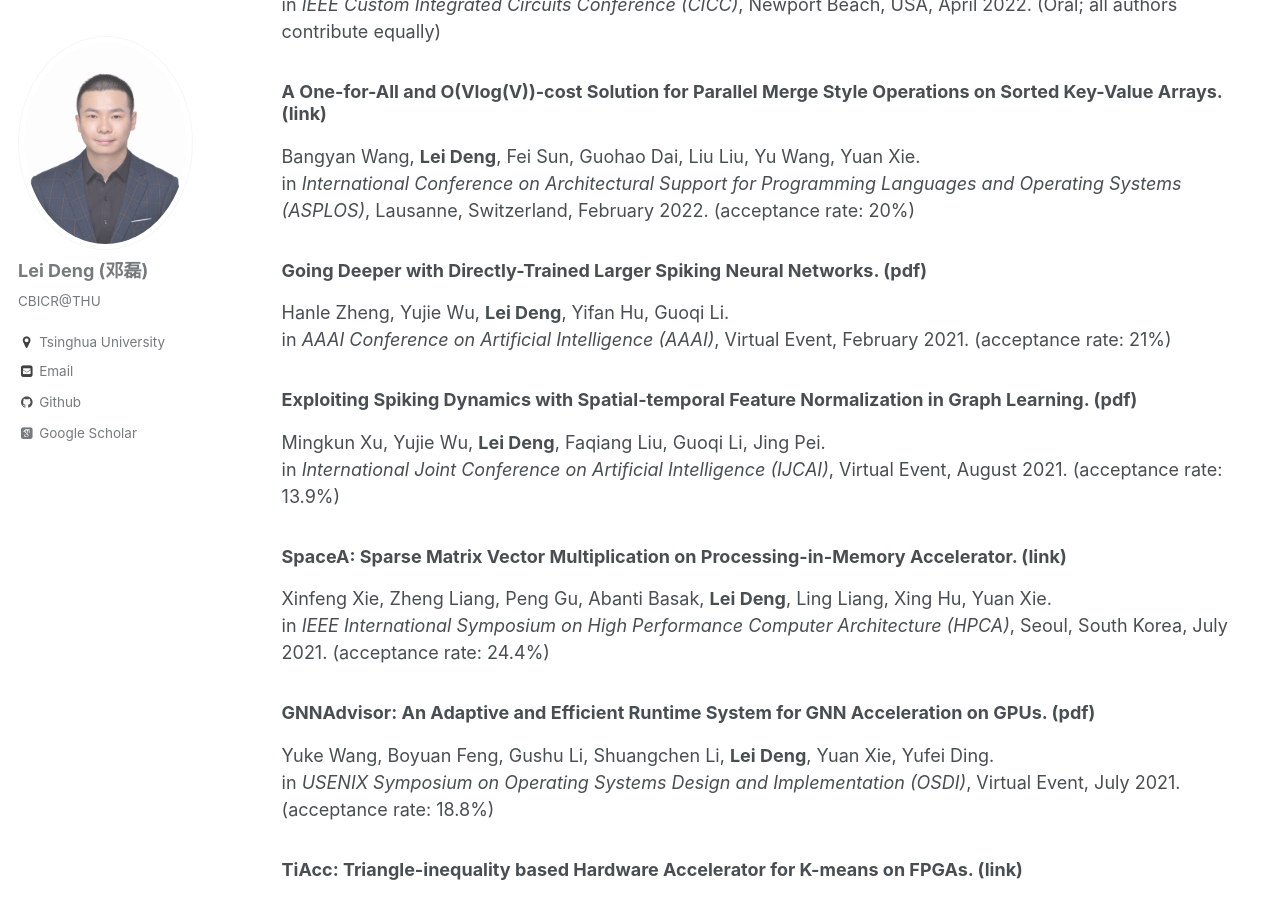
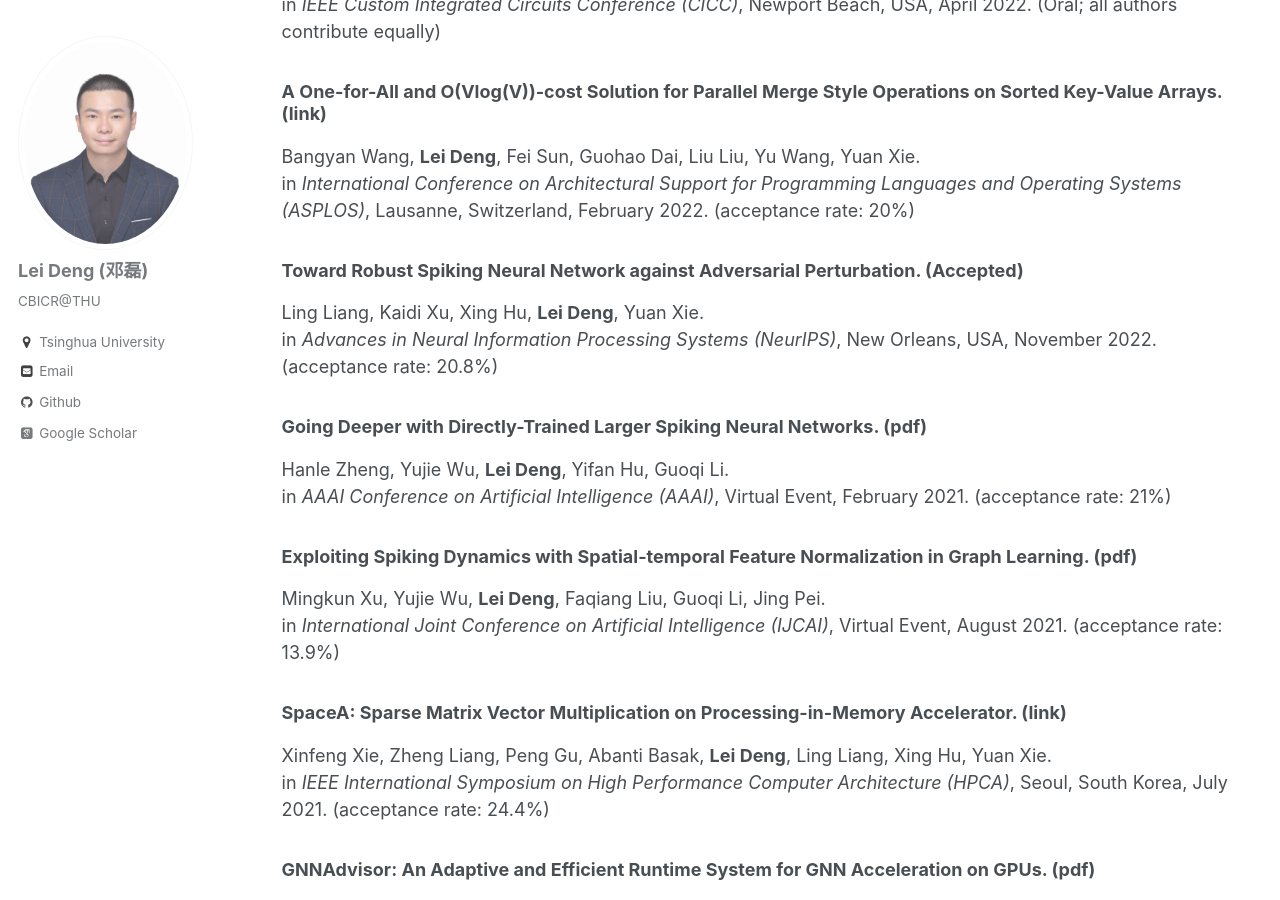
Before and after one commit to dllfei/dllfei.github.io, a Jekyll site: the page built from _pages/publications.md, in a window 1280 px wide and 900 px high, scrolled down 9021 px. Built offline with Jekyll 4.4.1, drawn with Linux system fonts in a browser that asks for light colours; some web fonts are replaced; some of the changed text lies outside the part shown.

Commit message:
Update publications.md

```diff
--- a/_pages/publications.md
+++ b/_pages/publications.md
@@ -267,6 +267,10 @@ in *IEEE Custom Integrated Circuits Conference (CICC)*, Newport Beach, USA, Apri
 Bangyan Wang, **Lei Deng**, Fei Sun, Guohao Dai, Liu Liu, Yu Wang, Yuan Xie. <br />
 in *International Conference on Architectural Support for Programming Languages and Operating Systems (ASPLOS)*, Lausanne, Switzerland, February 2022. (acceptance rate: 20%)
 
+### Toward Robust Spiking Neural Network against Adversarial Perturbation. (Accepted) <br />
+Ling Liang, Kaidi Xu, Xing Hu, **Lei Deng**, Yuan Xie. <br />
+in *Advances in Neural Information Processing Systems (NeurIPS)*, New Orleans, USA, November 2022. (acceptance rate: 20.8%)
+
 ### Going Deeper with Directly-Trained Larger Spiking Neural Networks. ([pdf](https://arxiv.org/pdf/2011.05280.pdf)) <br />
 Hanle Zheng, Yujie Wu, **Lei Deng**, Yifan Hu, Guoqi Li. <br />
 in *AAAI Conference on Artificial Intelligence (AAAI)*, Virtual Event, February 2021. (acceptance rate: 21%)
```
Also changed, not shown: other parts of _pages/publications.md (+2 -2 lines).
